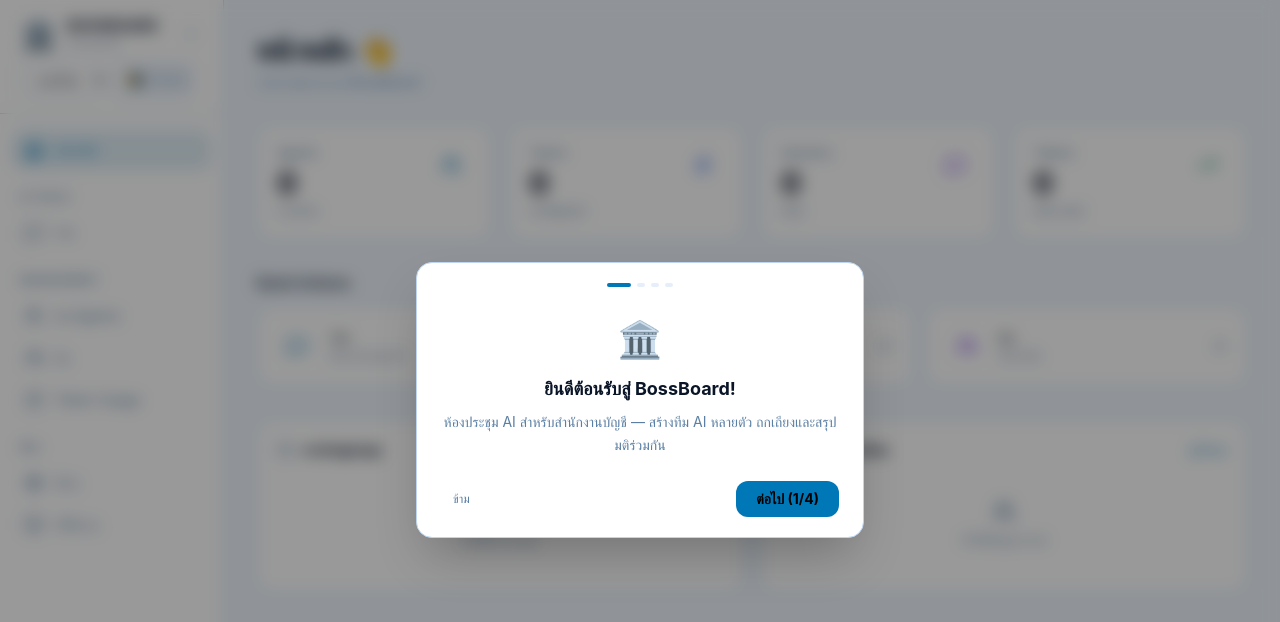
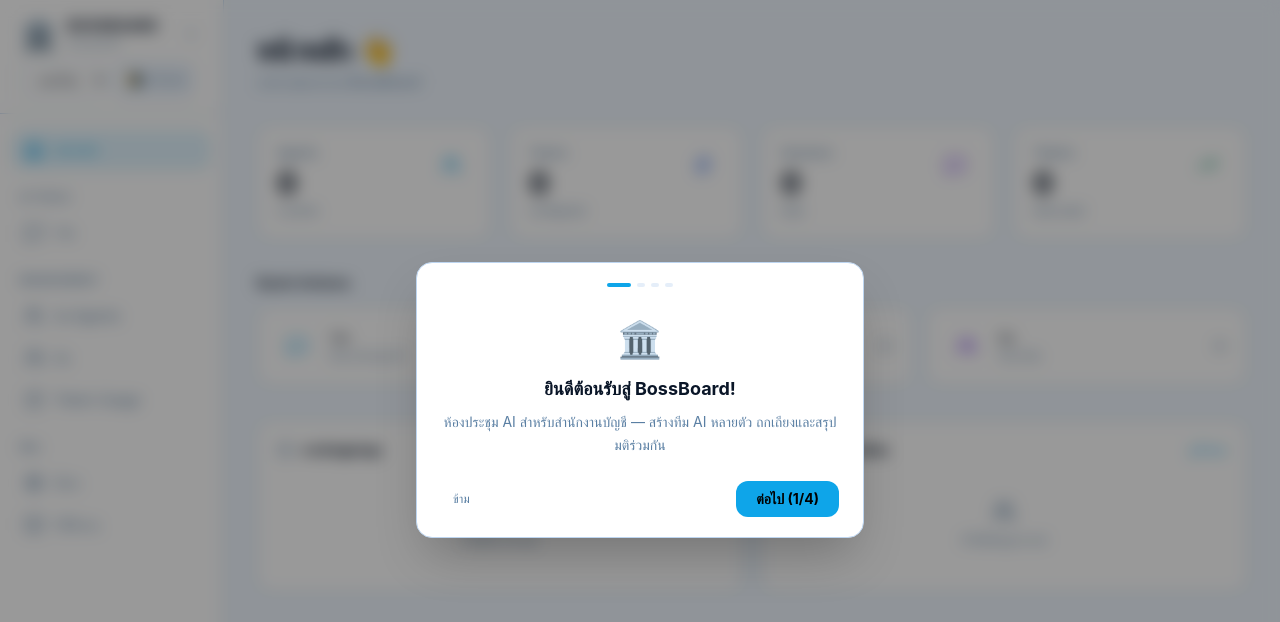
Before and after one commit to bosocmputer/BossBoard, a Next.js app: page / in a window 1280 px wide. Shown: the top 622 px of the page. Built offline with nearby package versions, Linux system fonts and the light colour scheme.

Commit message:
style: change light theme accent from #0077b6 to #0ea5e9 (sky-500)

```diff
--- a/app/globals.css
+++ b/app/globals.css
@@ -27,7 +27,7 @@
   --border: #bdd5f0;
   --text: #0a1628;
   --text-muted: #5a7fa3;
-  --accent: #0077b6;
+  --accent: #0ea5e9;
   --accent2: #00b4d8;
   --green: #059669;
   --orange: #d97706;
```
